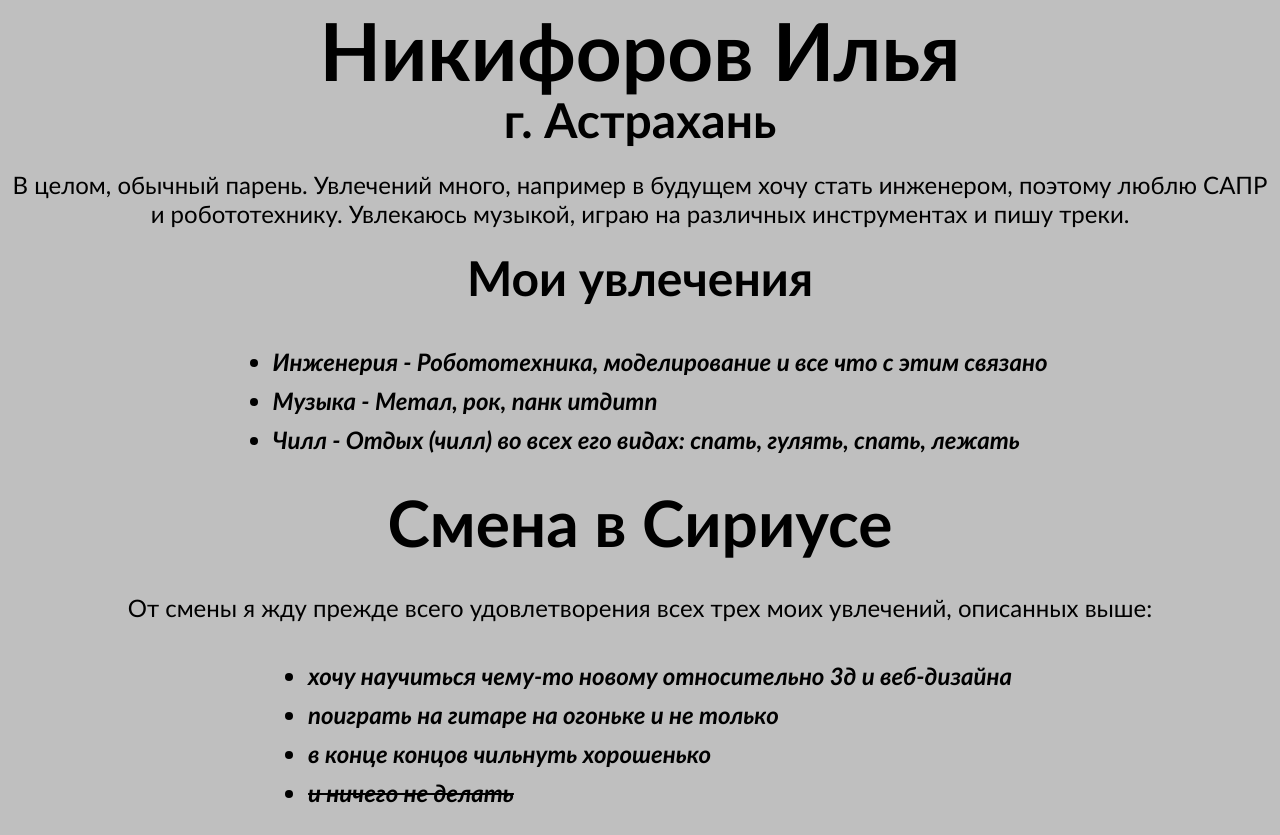
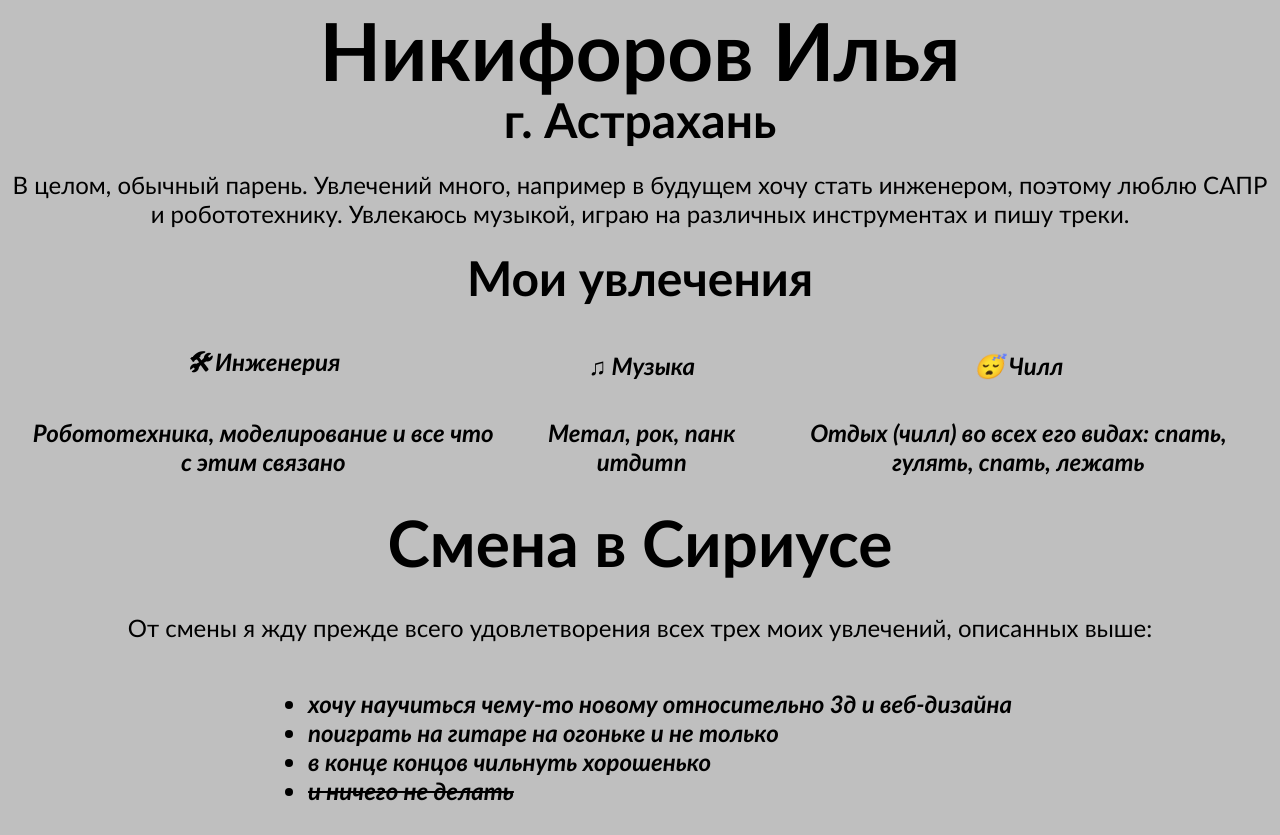
Before and after one commit to nikiforovi/mysite, a plain HTML site: page index.html in a window 1280 px wide. Shown: the top 835 px of the page. Drawn offline with Linux system fonts and the light colour scheme.

Commit message:
Add files via upload

```diff
--- a/index.html
+++ b/index.html
@@ -9,15 +9,16 @@
         <h4>г. Астрахань</h4>
         <p>В целом, обычный парень. Увлечений много, например в будущем хочу стать инженером, поэтому люблю САПР и робототехнику. Увлекаюсь музыкой, играю на различных инструментах и пишу треки.</p>
         <h4>Мои увлечения</h4>
-        <table border="0" align="center">
+        <table border="0" align="center" cellpadding="15">
             <tr>
-            <th>
-            <ul align="left">
-                <li>Инженерия - Робототехника, моделирование и все что с этим связано</li>
-                <li>Музыка - Метал, рок, панк итдитп</li>
-                <li>Чилл - Отдых (чилл) во всех его видах: спать, гулять, спать, лежать</li>
-            </ul>
-            </th>
+                <th>🛠 Инженерия</th>
+                <th>♫ Музыка</th>
+                <th>😴 Чилл</th>
+            </tr>
+            <tr>
+                <th>Робототехника, моделирование и все что с этим связано</th>
+                <th>Метал, рок, панк итдитп</th>
+                <th>Отдых (чилл) во всех его видах: спать, гулять, спать, лежать</th>
             </tr>
         </table>
         <h2>Смена в Сириусе</h2>
--- a/style.css
+++ b/style.css
@@ -33,11 +33,7 @@ p {
     margin-top: 20px;
     margin-bottom: 20px;
 }
-li {
-    font-size: 150%;
-    margin-top: 10px;
-    margin-bottom: 10px;
-}
 table {
     font-style: italic;
+    font-size: 150%;
 }
```
